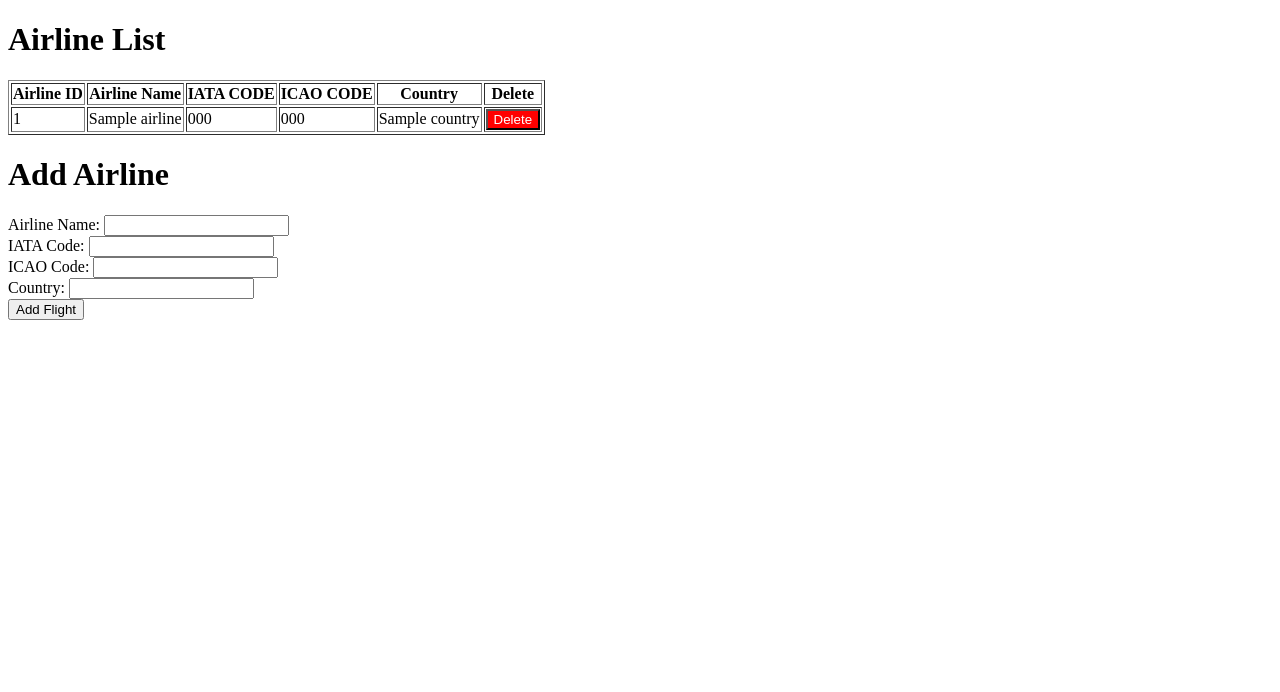
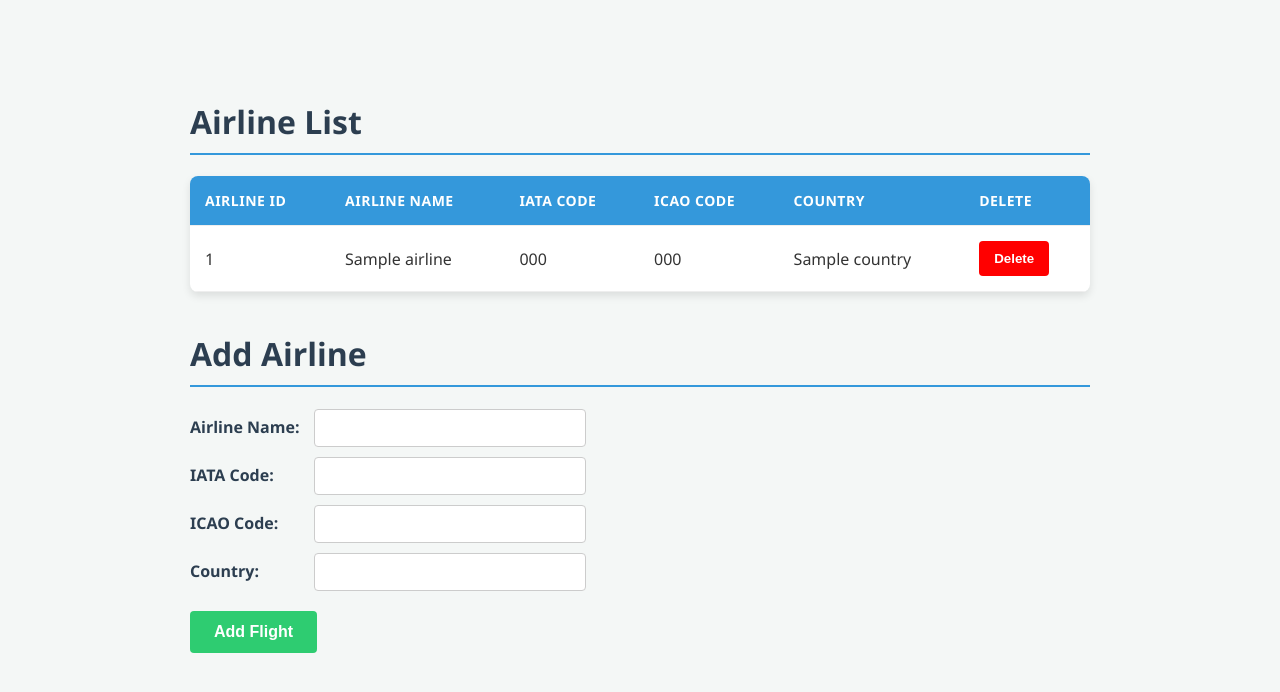
Before and after one commit to saivignesh2626/airport-flight-management-system, a Flask app: template templates/Airline.html in a window 1280 px wide. Shown: the top 692 px of the page. Run offline with Flask 3, Linux system fonts and the light colour scheme; the template is opened without the code that fills it: most values are stand-ins (such as "Sample title", 1, 10 or a date in 2020).

Commit message:
Added Style.css

```diff
--- /dev/null
+++ b/static/css/style.css
@@ -0,0 +1,108 @@
+/* Base page styling */
+body {
+    font-family: 'Segoe UI', Tahoma, Geneva, Verdana, sans-serif;
+    background-color: #f4f7f6;
+    color: #333;
+    max-width: 900px;
+    margin: 40px auto;
+    padding: 20px;
+}
+
+h1, h2 {
+    color: #2c3e50;
+    border-bottom: 2px solid #3498db;
+    padding-bottom: 10px;
+    margin-top: 40px;
+}
+
+/* Reusable Table styling */
+table {
+    width: 100%;
+    border-collapse: collapse;
+    background-color: white;
+    box-shadow: 0 4px 8px rgba(0, 0, 0, 0.1);
+    border-radius: 8px;
+    overflow: hidden;
+    margin-bottom: 20px;
+}
+
+th, td {
+    padding: 15px;
+    text-align: left;
+    border-bottom: 1px solid #eee;
+}
+
+th {
+    background-color: #3498db;
+    color: white;
+    text-transform: uppercase;
+    font-size: 14px;
+    letter-spacing: 0.5px;
+}
+
+tr:hover {
+    background-color: #f9f9f9;
+}
+
+/* Reusable Form container styling */
+.form-container {
+    background-color: white;
+    padding: 25px;
+    border-radius: 8px;
+    box-shadow: 0 4px 8px rgba(0, 0, 0, 0.1);
+}
+
+label {
+    display: inline-block;
+    width: 120px;
+    font-weight: bold;
+    margin-bottom: 15px;
+    color: #2c3e50;
+}
+
+input[type="text"], input[type="number"], select {
+    padding: 10px;
+    width: 250px;
+    border: 1px solid #ccc;
+    border-radius: 4px;
+    margin-bottom: 10px;
+    font-size: 14px;
+}
+
+input[type="text"]:focus, input[type="number"]:focus, select:focus {
+    outline: none;
+    border-color: #3498db;
+    box-shadow: 0 0 5px rgba(52, 152, 219, 0.3);
+}
+
+/* Reusable Button styling */
+button {
+    padding: 10px 15px;
+    border: none;
+    border-radius: 4px;
+    cursor: pointer;
+    font-weight: bold;
+    transition: background-color 0.3s;
+}
+
+.btn-submit {
+    background-color: #2ecc71;
+    color: white;
+    font-size: 16px;
+    padding: 12px 24px;
+    margin-top: 10px;
+}
+
+.btn-submit:hover {
+    background-color: #27ae60;
+}
+
+.btn-delete {
+    background-color: #e74c3c;
+    color: white;
+    padding: 8px 12px;
+}
+
+.btn-delete:hover {
+    background-color: #c0392b;
+}
--- a/templates/Airline.html
+++ b/templates/Airline.html
@@ -2,11 +2,14 @@
 <html>
 <head>
 <title>AFMS</title>
+
+<link rel="stylesheet" href="{{url_for('static',filename='css/style.css')}}"><link>
+
 </head>
 
 <body>
 <h1>Airline List</h1>
-<table border="1">
+<table>
 
 <tr>
 
@@ -71,7 +74,7 @@
     <input type="text" id="airline_country" name="Airline_Country">
 
     <br>
-    <button type="submit">Add Flight</button>
+    <button type="submit" class="btn-submit">Add Flight</button>
 
 </form>
 
```
